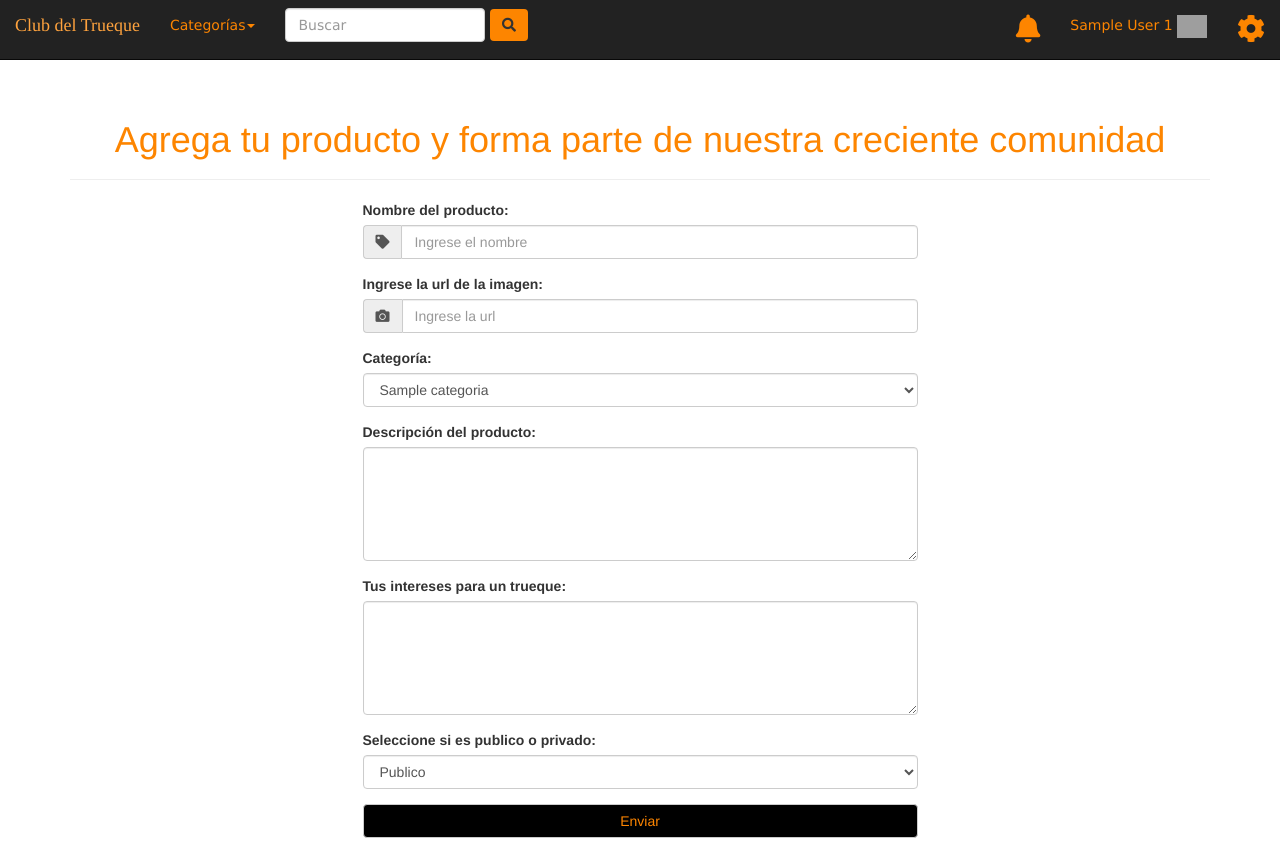
After one commit to matepore/clubdelTrueque, a PHP site: page /persistir_producto.php in a window 1280 px wide. The commit adds this page. Run offline with PHP 8.4, Linux system fonts and the light colour scheme; the visitor is signed in with stand-in values (Sample User, id 1); tables that the repository leaves empty or names only in its code hold one stand-in row (values such as "Sample post"); some libraries are stand-ins or nearby versions; grey boxes are pictures that could not be loaded.

Commit message:
Cargar productos en la base
Ahora se puede cargar productos desde la pagina a la base de datos.

```diff
--- a/dibujar_navbar.php
+++ b/dibujar_navbar.php
@@ -2,7 +2,9 @@
 	require_once('conexion.php');
 	$categoria = "SELECT * FROM categoria";
 
-	session_start();
+	if(!isset($_SESSION)) {
+        session_start();
+    }
 
 	if(isset($_SESSION['identificador']) and $_SESSION["estado"] == "iniciado") {
 		include "./vistas/navbar.php";
--- /dev/null
+++ b/persistir_producto.php
@@ -0,0 +1,62 @@
+<?php
+	session_start();
+    if (isset($_SESSION['identificador'])) {
+    	if(isset($_POST["agregarProducto"])) {
+    		try {
+	    		require_once('conexion.php');
+	    		if($_POST["estado"] == "Publico") {
+	    			$estado = 1;
+	    		}
+	    		else {
+	    			$estado = 2;
+	    		}
+
+	    		if($_POST["categoria"] == "Cocina") {
+	    			$id_categoria = 1;
+	    		}
+	    		elseif($_POST["categoria"] == "Baño") {
+	    			$id_categoria = 2;
+	    		}
+	    		elseif($_POST["categoria"] == "Informática") {
+	    			$id_categoria = 3;
+	    		}
+	    		elseif($_POST["categoria"] == "Hogar y Electrodomésticos") {
+	    			$id_categoria = 4;
+	    		}
+	    		elseif($_POST["categoria"] == "Ropa") {
+	    			$id_categoria = 5;
+	    		}
+	    		elseif($_POST["categoria"] == "Vehículos") {
+	    			$id_categoria = 6;
+	    		}
+	    		elseif($_POST["categoria"] == "Muebles") {
+	    			$id_categoria = 7;
+	    		}
+	    		elseif($_POST["categoria"] == "Herramientas") {
+	    			$id_categoria = 8;
+	    		}
+	    		elseif($_POST["categoria"] == "Juguetes") {
+	    			$id_categoria = 9;
+	    		}
+	    		elseif($_POST["categoria"] == "Misceláneo") {
+	    			$id_categoria = 10;
+	    		}
+
+	    		$producto = "INSERT INTO producto (nombre, descripcion, intereses, imagen, id_estado_producto, id_categoria, id_usuario) VALUES ('".$_POST["nombre"]."','".$_POST["descripcion"]."','".$_POST["intereses"]."','".$_POST["imagen"]."','".$estado."','".$id_categoria."','".$_SESSION["identificador"]."')";
+	    		if(!$con->exec($producto)){
+		        	die("No se ha insertado el registro");
+			    }
+			    header('Location: persistir_producto.php');
+    		}
+    		catch(PDOException $e) {
+		    	echo $producto . "<br>" . $e->getMessage();die();
+			}
+    	}
+
+    }
+    else {
+    	header('Location: index.php');
+    }
+
+    include "./vistas/agregar-producto.php";
+?>
--- a/agregar-producto.php
+++ b/vistas/agregar-producto.php
@@ -28,28 +28,33 @@
 		<div class="row">
 			<div class="col-md-3 col-lg-3"></div>
 			<div class="col-md-6 col-lg-6">
-				<form action="" method="post">
+				<form action="persistir_producto.php" method="post">
 					<div class="form-group">
 						<label>Nombre del producto:</label>
 						<div class="input-group">
 							<span class="input-group-addon"><i class="fas fa-tag"></i></span>
-							<input type="text" class="form-control" placeholder="Ingrese el nombre" pattern="" required>
+							<input type="text" name="nombre" class="form-control" placeholder="Ingrese el nombre" required>
 						</div>
 					</div>
 
 					<div class="form-group">
-						<label>Imagen del producto:</label><br>
+						<!--<label>Imagen del producto:</label><br>
 						<div class="hidden-xs hidden-sm">
 							<p class="text-center"><button type="button" class="btn btn-default" id="boton-alternativo"><span class="fas fa-camera"></span> <strong>Agregar foto</strong></button></p>
 						</div>
 						<div class="hidden-lg hidden-md">
 							<p class="text-center"><button type="button" class="btn btn-default btn-block" id="boton-alternativo"><span class="fas fa-camera fa-2x"></span> <strong>Agregar foto</strong></button></p>
+						</div>-->
+						<label>Ingrese la url de la imagen:</label>
+						<div class="input-group">
+							<span class="input-group-addon"><i class="fas fa-camera"></i></span>
+							<input type="text" name="imagen" class="form-control" placeholder="Ingrese la url" required>
 						</div>
 					</div>
 
 					<div class="form-group">
 						<label>Categoría:</label>
-						<select class="form-control" id="sel1">
+						<select name="categoria" class="form-control" id="sel1">
 							<?php
 				        		foreach ($con->query($categoria) as $row) {
 				        			echo "<option>".utf8_encode($row['nombre'])."</option>";
@@ -60,17 +65,25 @@
 
 					<div class="form-group">
 						<label>Descripción del producto:</label>
-						<textarea class="form-control" rows="5" id="comment"></textarea>
+						<textarea name="descripcion" class="form-control" rows="5" id="comment"></textarea>
 					</div>
 
 					<div class="form-group">
 						<label>Tus intereses para un trueque:</label>
-						<textarea class="form-control" rows="5" id="comment"></textarea>
+						<textarea name="intereses" class="form-control" rows="5" id="comment"></textarea>
+					</div>
+
+					<div class="form-group">
+						<label>Seleccione si es publico o privado:</label>
+						<select name="estado" class="form-control" id="sel2">
+							<option>Publico</option>
+							<option>Privado</option>
+						</select>
 					</div>
 
 					<div class="form-group">
 						<p>
-							<button type="submit" class="btn btn-default btn-block" id="boton-alternativo"><strong>Enviar</strong></button>
+							<input type="submit" name="agregarProducto" class="btn btn-default btn-block" id="boton-alternativo" value="Enviar">
 						</p>
 					</div>
 				</form>
--- a/vistas/navbar.php
+++ b/vistas/navbar.php
@@ -35,7 +35,7 @@
 			        <ul class="dropdown-menu">
 			        	<li><a href="perfil.php"><span class="fas fa-user"></span> Mi Perfil</a></li>
 						<li><a href="cartera.php"><span class="fas fa-wallet"></span> Mi Cartera</a></li>
-						<li><a href="agregar-producto.php"><span class="fas fa-cart-plus"></span> Agregar Producto</a></li>
+						<li><a href="persistir_producto.php"><span class="fas fa-cart-plus"></span> Agregar Producto</a></li>
 						<li><a href="#"><span class="fas fa-list"></span> Historial de Trueques</a></li>
 						<li><a href="#"><span class="fas fa-list"></span> Historial de Propuestas</a></li>
 						<li><a href="#" id="cerrarSesion"><span class="fas fa-user-times"></span> Cerrar Sesión</a></li>
@@ -57,7 +57,7 @@
 					<ul class="dropdown-menu">
 						<li><a href="perfil.php"><span class="fas fa-user"></span> Mi Perfil</a></li>
 						<li><a href="cartera.php"><span class="fas fa-wallet"></span> Mi Cartera</a></li>
-						<li><a href="agregar-producto.php"><span class="fas fa-cart-plus"></span> Agregar Producto</a></li>
+						<li><a href="persistir_producto.php"><span class="fas fa-cart-plus"></span> Agregar Producto</a></li>
 						<li><a href="#"><span class="fas fa-list"></span> Historial de Trueques</a></li>
 						<li><a href="#"><span class="fas fa-list"></span> Historial de Propuestas</a></li>
 						<li><a href="#" id="cerrarSesion"><span class="fas fa-user-times"></span> Cerrar Sesión</a></li>
```
